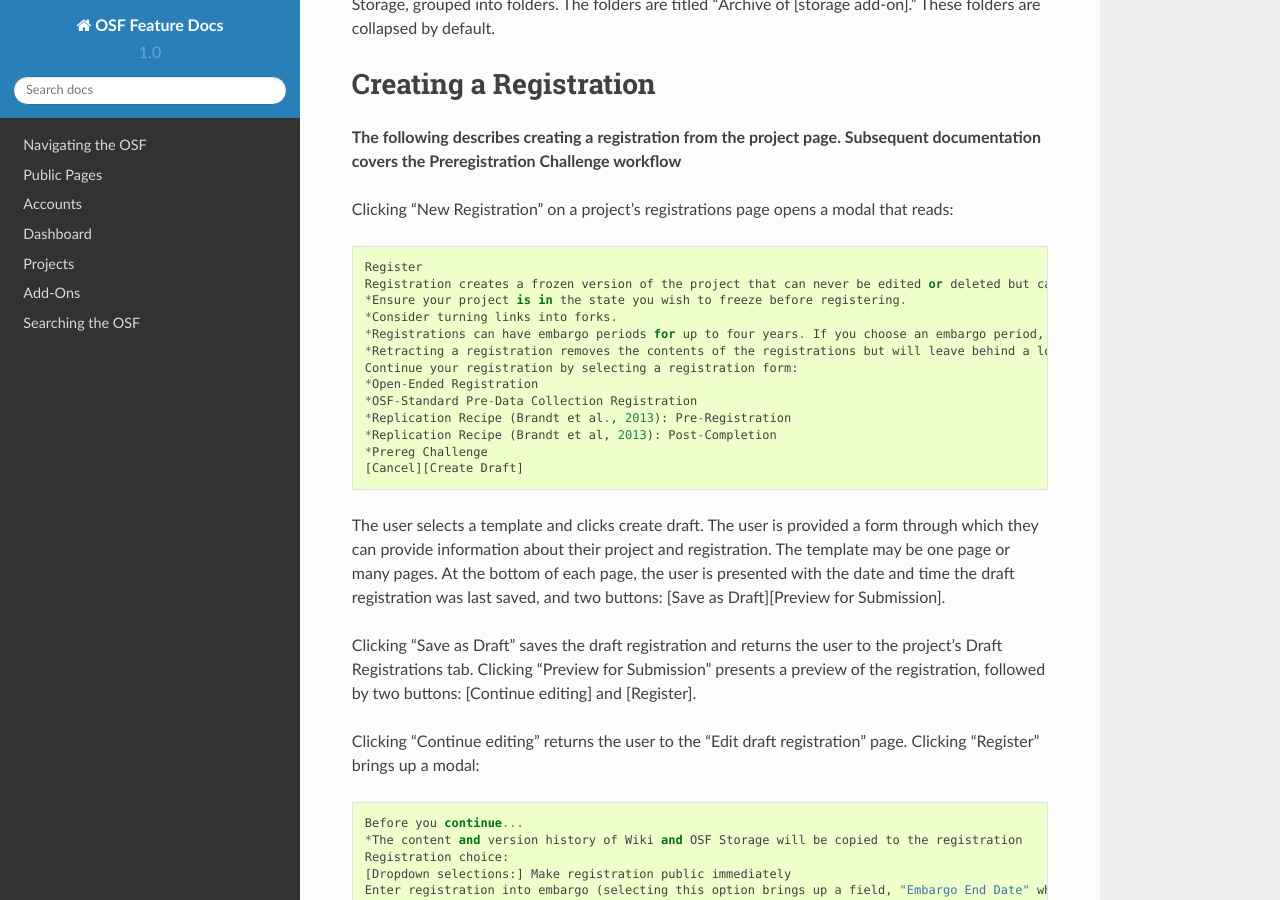
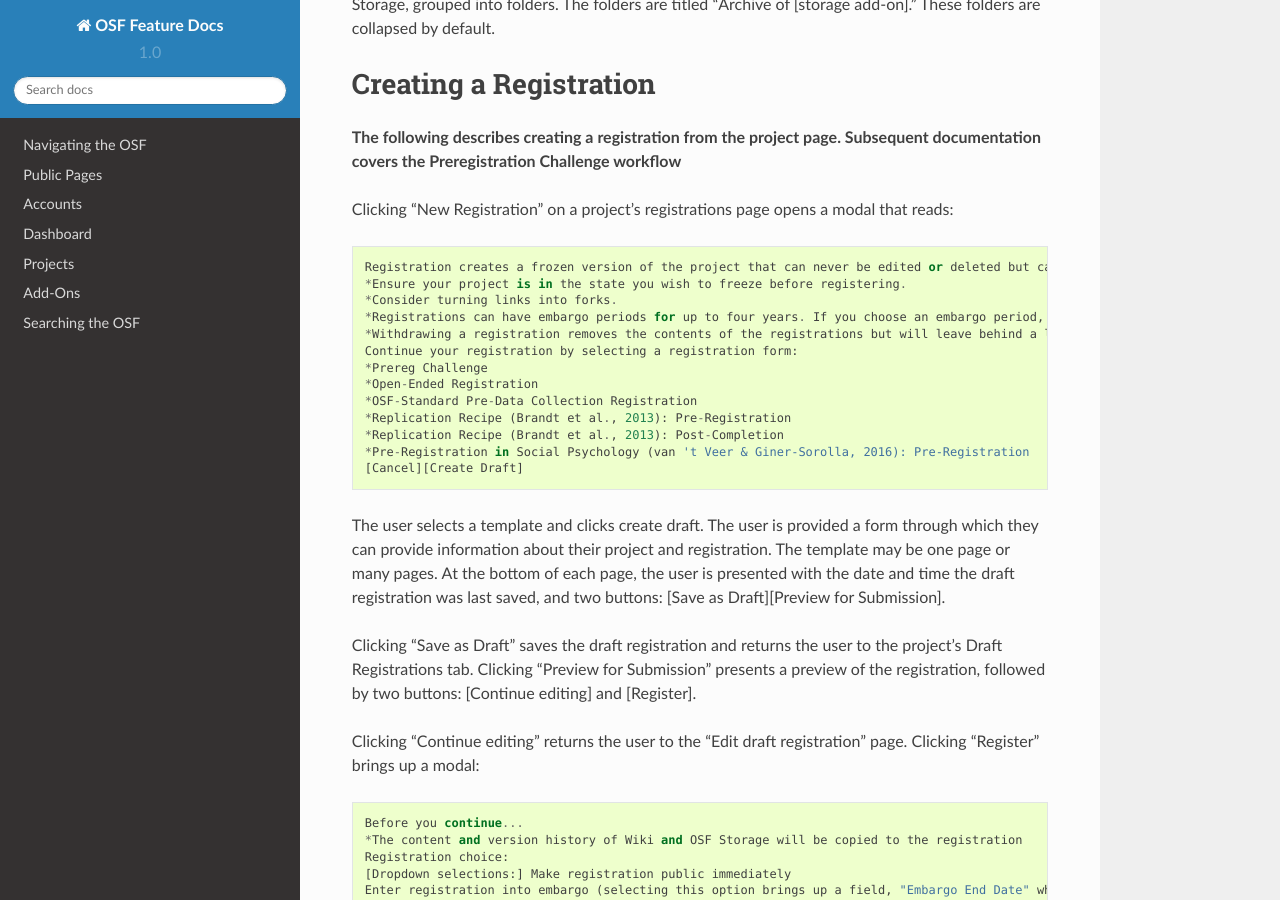
Before and after one commit to CenterForOpenScience/OSFDocs, a Sphinx documentation site: the page built from docs/projects/registrations.rst, in a window 1280 px wide and 900 px high, scrolled down 1411 px. Built offline with Sphinx 7.4.7 and the Read the Docs theme 2.0.0, drawn with Linux system fonts in a browser that asks for light colours.

Commit message:
OSF-5894
Preview Veer pre-reg schema

```diff
--- a/docs/projects/registrations.rst
+++ b/docs/projects/registrations.rst
@@ -56,18 +56,18 @@
 
 Clicking "New Registration" on a project's registrations page opens a modal that reads::
 
-    Register
-    Registration creates a frozen version of the project that can never be edited or deleted but can be retracted. Your original project remains editable but will now have the registration linked to it. Things to know about registration:
+    Registration creates a frozen version of the project that can never be edited or deleted but can be withdrawn. Your original project remains editable but will now have the registration linked to it. Things to know about registration:
     *Ensure your project is in the state you wish to freeze before registering.
     *Consider turning links into forks.
     *Registrations can have embargo periods for up to four years. If you choose an embargo period, the registration will automatically become public when the embargo expires.
-    *Retracting a registration removes the contents of the registrations but will leave behind a log showing when the registration was created and retracted.
+    *Withdrawing a registration removes the contents of the registrations but will leave behind a log showing when the registration was created and withdrawn.
     Continue your registration by selecting a registration form:
+    *Prereg Challenge
     *Open-Ended Registration
     *OSF-Standard Pre-Data Collection Registration
     *Replication Recipe (Brandt et al., 2013): Pre-Registration
-    *Replication Recipe (Brandt et al, 2013): Post-Completion
-    *Prereg Challenge
+    *Replication Recipe (Brandt et al., 2013): Post-Completion
+    *Pre-Registration in Social Psychology (van 't Veer & Giner-Sorolla, 2016): Pre-Registration
     [Cancel][Create Draft]
 
 The user selects a template and clicks create draft. The user is provided a form through which they can provide information about their project and
```
